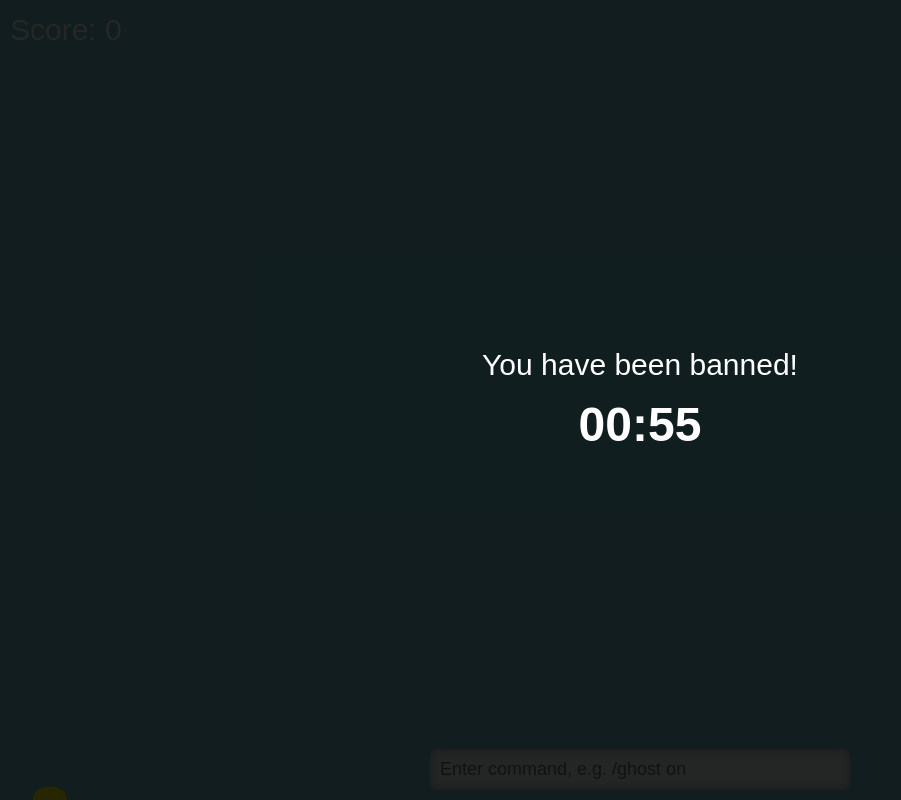
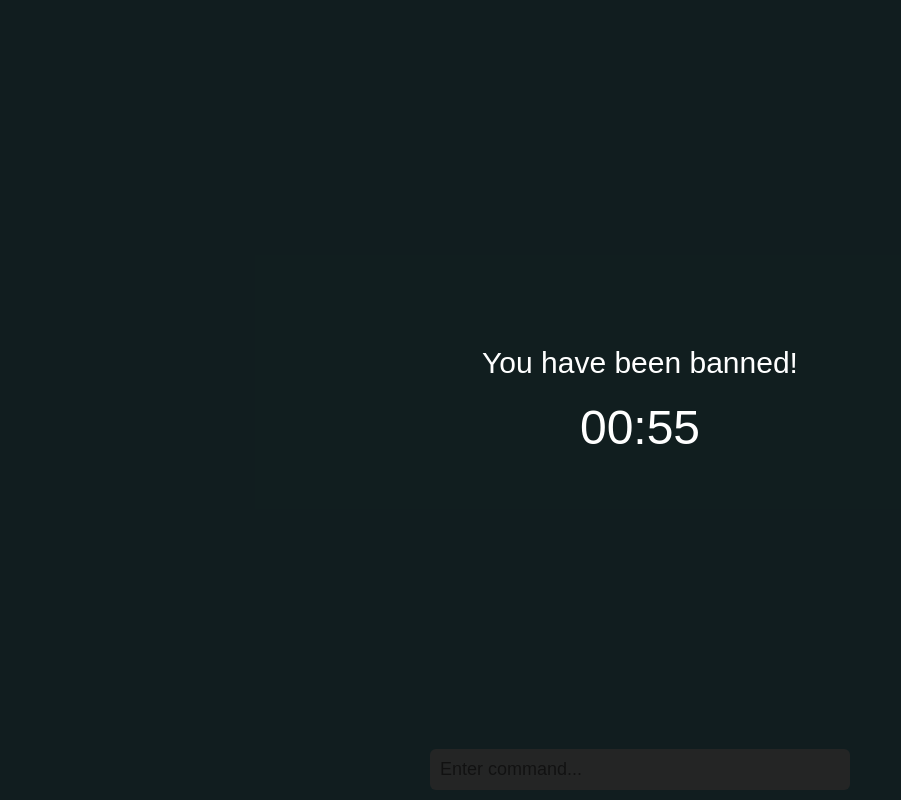
Before and after one commit to quananh100/quananh100.github.io, a plain HTML site: page index.html in a window 1280 px wide. Shown: the whole page, without its empty margins (0-901 px from the left). Drawn offline with Linux system fonts and the light colour scheme.

Commit message:
Update index.html

```diff
--- a/index.html
+++ b/index.html
@@ -2,61 +2,56 @@
 <html lang="en">
 <head>
   <meta charset="UTF-8" />
-<meta name="viewport" content="width=device-width, initial-scale=1, maximum-scale=1, user-scalable=no" />
-<title>Flappy Birch Hidden Hack</title>
+  <meta name="viewport" content="width=device-width, initial-scale=1.0, maximum-scale=1, user-scalable=no" />
+  <title>Flappy Birch</title>
   <style>
     html, body {
-    margin:0; padding:0; overflow:hidden; height:100%;
-    background:#70c5ce;
+      margin: 0; padding: 0; overflow: hidden;
+      width: 100%; height: 100%;
+      background: #70c5ce;
       font-family: sans-serif;
     }
     #gameCanvas {
       display: block;
-    margin: 0 auto;
+      width: 100vw; height: 100vh;
       background: #70c5ce;
-    width: 100vw;
-    height: 100vh;
     }
     #commandInput {
       position: fixed;
       bottom: 10px; left: 50%;
       transform: translateX(-50%);
-    width: 80vw;
-    max-width: 400px;
-    padding: 10px;
-    font-size: 18px;
-    border-radius: 6px;
-    border: none;
+      width: 80vw; max-width: 400px;
+      font-size: 18px; padding: 10px;
+      border-radius: 6px; border: none;
       outline: none;
-    box-shadow: 0 0 10px #3336 inset;
-    background: rgba(255 255 255 / 0.9);
+      background: rgba(255,255,255,0.9);
       z-index: 10;
     }
     #bannedOverlay {
       position: fixed;
-    top:0; left:0; right:0; bottom:0;
-    background: rgba(0,0,0,0.85);
-    color: #fff;
+      top: 0; left: 0; right: 0; bottom: 0;
+      background: rgba(0, 0, 0, 0.85);
+      color: white;
       font-size: 30px;
-    display: flex;
+      display: none;
+      align-items: center;
+      justify-content: center;
       flex-direction: column;
-    justify-content: center;
-    align-items: center;
-    z-index: 9999;
-    text-align: center;
-    padding: 20px;
-    display: none;
+      z-index: 999;
+    }
+    #banCountdown {
+      font-size: 48px;
+      margin-top: 20px;
     }
   </style>
 </head>
 <body>
 
 <canvas id="gameCanvas"></canvas>
-<input id="commandInput" placeholder="Enter command, e.g. /ghost on" autocomplete="off" />
-
+<input id="commandInput" placeholder="Enter command..." />
 <div id="bannedOverlay">
   <div>You have been banned!</div>
-  <div id="banCountdown" style="margin-top:15px; font-size:48px; font-weight:bold;"></div>
+  <div id="banCountdown">01:00</div>
 </div>
 
 <script>
@@ -64,8 +59,8 @@
   const canvas = document.getElementById('gameCanvas');
   const ctx = canvas.getContext('2d');
   const input = document.getElementById('commandInput');
-  const bannedOverlay = document.getElementById('bannedOverlay');
-  const banCountdown = document.getElementById('banCountdown');
+  const overlay = document.getElementById('bannedOverlay');
+  const countdown = document.getElementById('banCountdown');
 
   function resize() {
     canvas.width = window.innerWidth;
@@ -74,132 +69,182 @@
   window.addEventListener('resize', resize);
   resize();
 
-  let bird = { x: 50, y: 150, width: 34, height: 24, velocity: 0, gravity: 0.6, lift: -12 };
+  let bird = { x: 50, y: 150, w: 30, h: 24, v: 0, g: 0.6, jump: -12 };
   let pipes = [];
+  let score = 0;
   let frame = 0;
-  let score = 0;
   let gameOver = false;
-  let bannedUntil = localStorage.getItem('bannedUntil') ? parseInt(localStorage.getItem('bannedUntil')) : 0;
-  let antiban = localStorage.getItem('antiban') === 'true';
+
   let ghost = false;
   let speed = 1;
+  let antiban = localStorage.getItem('antiban') === 'true';
+  let bannedUntil = parseInt(localStorage.getItem('bannedUntil') || 0);
   let inputActive = false;
 
-  function showBanOverlay() {
-    bannedOverlay.style.display = 'flex';
+  function showBan() {
+    overlay.style.display = 'flex';
   }
-  function hideBanOverlay() {
-    bannedOverlay.style.display = 'none';
+  function hideBan() {
+    overlay.style.display = 'none';
   }
-
-  let banTimerInterval = null;
-  function startBanTimer() {
-    if (banTimerInterval) clearInterval(banTimerInterval);
-    banTimerInterval = setInterval(() => {
-      const now = Date.now();
-      if (now >= bannedUntil) {
+  function updateCountdown() {
+    let now = Date.now();
+    let diff = bannedUntil - now;
+    if (diff <= 0) {
+      clearInterval(timer);
       bannedUntil = 0;
       localStorage.removeItem('bannedUntil');
-        hideBanOverlay();
-        clearInterval(banTimerInterval);
-        gameOver = false;
+      hideBan();
       resetGame();
       gameLoop();
     } else {
-        let diff = bannedUntil - now;
-        let min = Math.floor(diff / 60000);
-        let sec = Math.floor((diff % 60000) / 1000);
-        banCountdown.textContent = `${min.toString().padStart(2,'0')}:${sec.toString().padStart(2,'0')}`;
+      let m = Math.floor(diff / 60000);
+      let s = Math.floor((diff % 60000) / 1000);
+      countdown.textContent = `${m.toString().padStart(2, '0')}:${s.toString().padStart(2, '0')}`;
     }
-    }, 250);
+  }
+
+  let timer;
+  if (bannedUntil > Date.now()) {
+    showBan();
+    updateCountdown();
+    timer = setInterval(updateCountdown, 1000);
+    return;
   }
 
   function banPlayer() {
     if (antiban) return;
-    const now = Date.now();
-    bannedUntil = now + 60000;
+    bannedUntil = Date.now() + 60000;
     localStorage.setItem('bannedUntil', bannedUntil);
-    showBanOverlay();
-    startBanTimer();
+    showBan();
+    updateCountdown();
+    timer = setInterval(updateCountdown, 1000);
     gameOver = true;
   }
 
   function resetGame() {
     bird.y = 150;
-    bird.velocity = 0;
+    bird.v = 0;
     pipes = [];
     frame = 0;
     score = 0;
     gameOver = false;
-    hideBanOverlay();
+    hideBan();
   }
 
   function addPipe() {
     const gap = 120;
-    const pipeTopHeight = Math.random() * (canvas.height / 2);
-    pipes.push({ x: canvas.width, top: pipeTopHeight, bottom: pipeTopHeight + gap, passed: false });
+    const top = Math.random() * (canvas.height / 2);
+    pipes.push({ x: canvas.width, top: top, bottom: top + gap, passed: false });
   }
 
   function drawBird() {
-    ctx.fillStyle = ghost ? 'rgba(255,255,255,0.5)' : '#FF0';
+    ctx.fillStyle = ghost ? 'rgba(255,255,255,0.5)' : '#ff0';
     ctx.beginPath();
-    ctx.ellipse(bird.x, bird.y, bird.width/2, bird.height/2, 0, 0, 2 * Math.PI);
+    ctx.ellipse(bird.x, bird.y, bird.w/2, bird.h/2, 0, 0, 2 * Math.PI);
     ctx.fill();
   }
+
   function drawPipes() {
-    ctx.fillStyle = '#0A0';
-    pipes.forEach(pipe => {
-      ctx.fillRect(pipe.x, 0, 40, pipe.top);
-      ctx.fillRect(pipe.x, pipe.bottom, 40, canvas.height - pipe.bottom);
-    });
+    ctx.fillStyle = '#0a0';
+    for (let p of pipes) {
+      ctx.fillRect(p.x, 0, 40, p.top);
+      ctx.fillRect(p.x, p.bottom, 40, canvas.height - p.bottom);
     }
-  function drawScore() {
-    ctx.fillStyle = '#FFF';
-    ctx.font = '30px sans-serif';
-    ctx.fillText(`Score: ${score}`, 10, 40);
   }
 
+  function drawScore() {
+    ctx.fillStyle = '#fff';
+    ctx.font = '24px sans-serif';
+    ctx.fillText("Score: " + score, 10, 30);
+  }
+
+  function jump() {
+    if (gameOver || inputActive) return;
+    bird.v = bird.jump * speed;
+  }
+
+  canvas.addEventListener('click', jump);
+  window.addEventListener('keydown', e => {
+    if (e.code === 'Space') jump();
+  });
+
+  input.addEventListener('focus', () => inputActive = true);
+  input.addEventListener('blur', () => inputActive = false);
+  input.addEventListener('keydown', e => {
+    if (e.key === 'Enter') {
+      const cmd = input.value.trim().toLowerCase();
+      input.value = '';
+      input.blur();
+      inputActive = false;
+
+      if (!cmd.startsWith('/')) return;
+
+      if (cmd === '/ghost on') {
+        ghost = true;
+        alert('Ghost mode ON');
+      } else if (cmd === '/ghost off') {
+        ghost = false;
+        alert('Ghost mode OFF');
+      } else if (cmd.startsWith('/speed ')) {
+        const n = parseInt(cmd.split(' ')[1]);
+        if (!isNaN(n) && n >= 1 && n <= 10) {
+          speed = n;
+          alert(`Speed set to ${speed}`);
+        }
+      }
+
+      // Kiểm tra xem đang ghost hoặc speed cao mà không bật antiban
+      if (!antiban && (ghost || speed > 1)) {
+        banPlayer();
+      }
+    }
+  });
+
   function gameLoop() {
-    if (inputActive || gameOver) {
+    if (gameOver || inputActive) {
       requestAnimationFrame(gameLoop);
       return;
     }
+
     ctx.clearRect(0, 0, canvas.width, canvas.height);
 
     frame++;
     if (frame % 90 === 0) addPipe();
 
-    bird.velocity += bird.gravity * speed;
-    bird.y += bird.velocity;
+    bird.v += bird.g * speed;
+    bird.y += bird.v;
 
-    pipes.forEach(pipe => {
+    for (let pipe of pipes) {
       pipe.x -= 3 * speed;
-    });
-    pipes = pipes.filter(pipe => pipe.x + 40 > 0);
+    }
+
+    pipes = pipes.filter(p => p.x + 40 > 0);
 
     if (!ghost) {
-      for (let pipe of pipes) {
+      for (let p of pipes) {
         if (
-          bird.x + bird.width/2 > pipe.x &&
-          bird.x - bird.width/2 < pipe.x + 40 &&
-          (bird.y - bird.height/2 < pipe.top || bird.y + bird.height/2 > pipe.bottom)
+          bird.x + bird.w/2 > p.x &&
+          bird.x - bird.w/2 < p.x + 40 &&
+          (bird.y - bird.h/2 < p.top || bird.y + bird.h/2 > p.bottom)
         ) {
           banPlayer();
-          break;
-        }
+          return;
         }
       }
 
-    if (!ghost && (bird.y + bird.height/2 > canvas.height || bird.y - bird.height/2 < 0)) {
+      if (bird.y + bird.h/2 > canvas.height || bird.y < 0) {
         banPlayer();
+        return;
+      }
     }
 
-    pipes.forEach(pipe => {
-      if (!pipe.passed && pipe.x + 40 < bird.x) {
+    for (let p of pipes) {
+      if (!p.passed && p.x + 40 < bird.x) {
         score++;
-        pipe.passed = true;
+        p.passed = true;
       }
-    });
+    }
 
     drawPipes();
     drawBird();
@@ -208,63 +253,8 @@
     requestAnimationFrame(gameLoop);
   }
 
-  function jump() {
-    if (gameOver || inputActive) return;
-    bird.velocity = bird.lift * speed;
-  }
-  canvas.addEventListener('click', jump);
-  window.addEventListener('keydown', e => {
-    if (e.code === 'Space') jump();
-  });
-
-  input.addEventListener('focus', () => {
-    inputActive = true;
-  });
-  input.addEventListener('blur', () => {
-    inputActive = false;
-  });
-  input.addEventListener('keydown', e => {
-    if (e.key === 'Enter') {
-      const cmd = input.value.trim().toLowerCase();
-      input.value = '';
-      if (!cmd.startsWith('/')) return;
-      input.blur();
-
-      if (cmd === '/ghost on') {
-        ghost = true;
-        alert('Ghost mode ON');
-      } else if (cmd === '/ghost off') {
-        ghost = false;
-        alert('Ghost mode OFF');
-      } else if (cmd.startsWith('/speed ')) {
-        let val = parseInt(cmd.split(' ')[1]);
-        if (isNaN(val) || val < 1) val = 1;
-        if (val > 10) val = 10;
-        speed = val;
-        alert('Speed set to ' + speed);
-      } else {
-        alert('Unknown command');
-      }
-    }
-  });
-
-  if (bannedUntil > Date.now()) {
-    showBanOverlay();
-    startBanTimer();
-  } else {
-    hideBanOverlay();
   resetGame();
   gameLoop();
-  }
-
-  antiban = localStorage.getItem('antiban') === 'true';
-
-  // Không còn lệnh /antiban trong game, chỉ bí mật qua bookmarklet
-  window.enableAntiBan = () => {
-    antiban = true;
-    localStorage.setItem('antiban', 'true');
-    alert('Anti-Ban ENABLED');
-  };
 })();
 </script>
 
```
Lines whose indentation alone changed are shown as unchanged.
